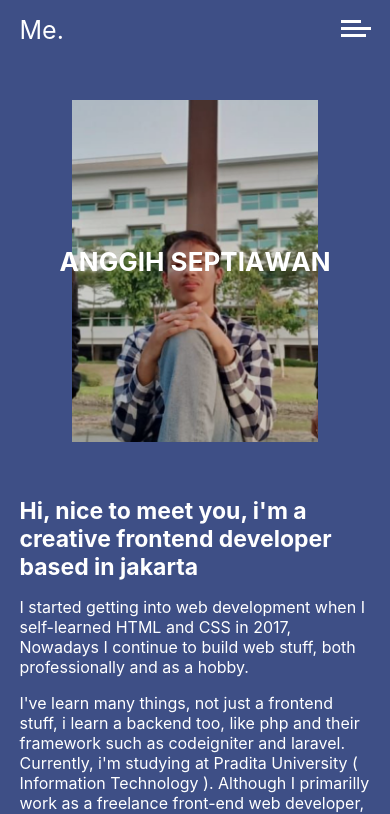
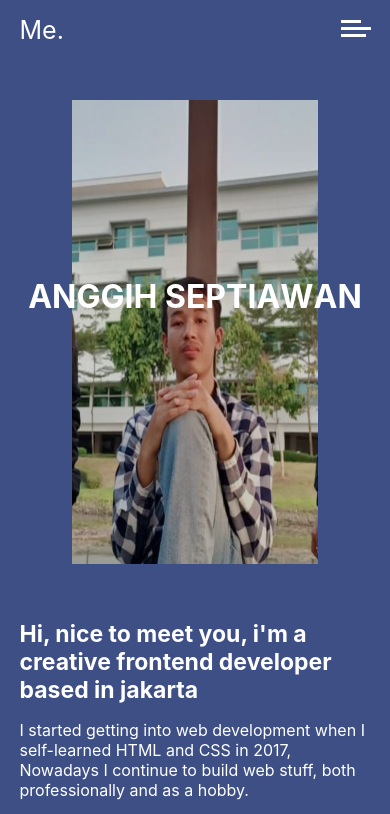
Before and after one commit to anggihseptiawan/react-portfolio, a React (Create React App) app: page /about in a window 390 px wide. Shown: the top 814 px of the page. Built offline with nearby package versions, Linux system fonts and the light colour scheme; the HTML template or start-up script is replaced by a standard one.

Commit message:
fixed height image in aboutpage

```diff
--- a/src/pages/about/AboutPage.style.scss
+++ b/src/pages/about/AboutPage.style.scss
@@ -67,11 +67,12 @@ main.about {
     header.about {
         img {
             width: 70%;
+            height: 55vh;
         }
 
         h1 {
-            top: 40%;
-            font-size: 26px;
+            top: 36%;
+            font-size: 32px;
         }
     }
 
```
